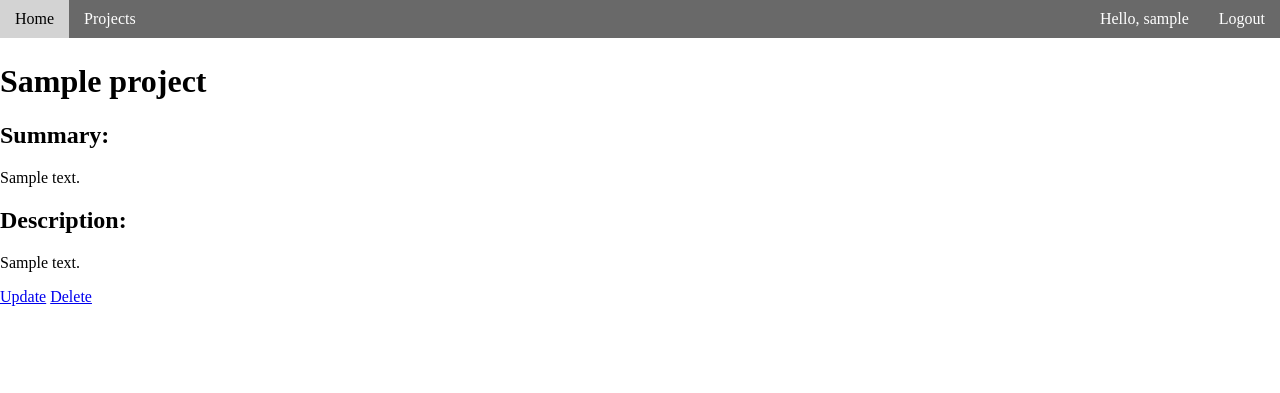
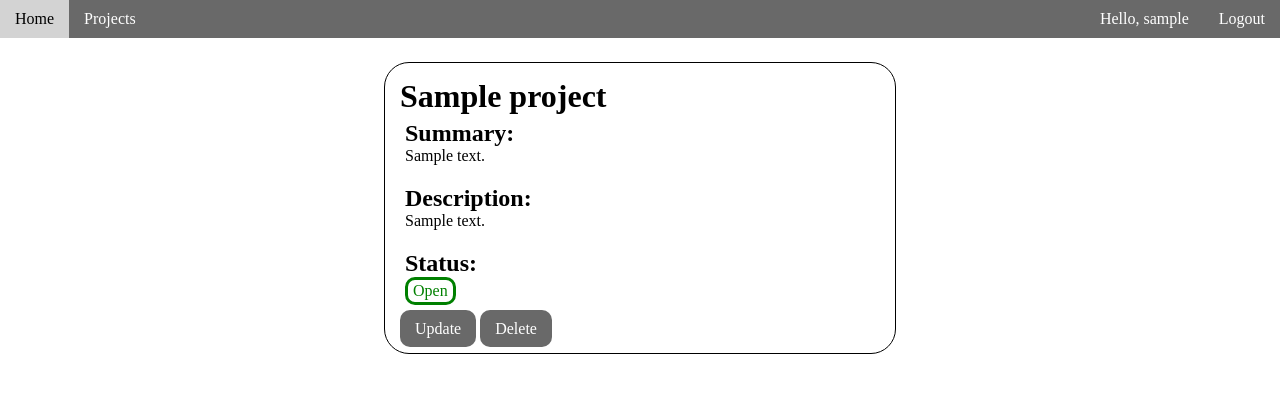
Before and after one commit to ABKeyes/IssueTrackerApplication, a Django app: page /projects/00000000-0000-0000-0000-000000000001/ in a window 1280 px wide. Shown: the top 393 px of the page. Run offline with Django 4.2, Linux system fonts and the light colour scheme; a user stored in the database is signed in; tables that the repository leaves empty hold one stand-in row (values such as "Sample post").

Commit message:
Updated html and css of many pages.

```diff
--- a/src/projects/static/css/project.css
+++ b/src/projects/static/css/project.css
@@ -1,21 +1,28 @@
-.project-container {
-}
-
 .project-field-label {
     display: block;
 }
 
 .project-list {
     justify-content: center;
+    margin-bottom: 20px;
 }
 
-.project-list a {
+.project-container {
+    margin-left: auto;
+    margin-right: auto;
+    width: 40%;
+}
+
+.project-container a, .submit {
     text-align: center;
     padding: 10px 15px;
     background-color: dimgrey;
-    max-width: 50px;
     margin-top: 10px;
     margin-bottom: 10px;
+    color: white;
+    text-decoration: none;
+    border-radius: 10px;
+    border: hidden;
 }
 
 .project-input {
@@ -24,36 +31,45 @@
 
 .project-field {
     display: block;
+    padding: 5px;
+    margin-bottom: 10px;
 }
 
 .status-closed {
     color: red;
-    border: 1px solid red;
+    border-color: red;
 }
 
 .status-open {
     color: green;
-    border: 1px solid green;
+    border-color: green;
 }
 
 .status-dis {
-    color: yellow;
-    border: 1px solid green;
-
+    color: #b0c4de;
+    border-color: #b0c4de;
 }
 
 .status-closed, .status-open, .status-dis {
     width: fit-content;
+    border: 3px solid;
+    padding: 2px 5px;
+    border-radius: 10px;
 }
 
 .project {
     display: block;
+    margin-top: 20px;
     margin-bottom: 20px;
+    border: 1px solid;
+    border-radius: 25px;
+    padding: 15px;
 }
-.project h2 {
+.project h1, h2, h3 {
     margin-top: 0;
     margin-bottom: 0;
 }
+
 .error {
     color: red;
 }
--- a/src/projects/templates/projects/project_details.html
+++ b/src/projects/templates/projects/project_details.html
@@ -1,11 +1,33 @@
 {% extends 'layout/base.html' %}
 
 {% block content %}
-<h1>{{project.name}}</h1>
-<h2>Summary:</h2>
-<p>{{project.summary}}</p>
-<h2>Description:</h2>
-<p>{{project.description}}</p>
-<a href="{{ project.get_update_url }}">Update</a>
-<a href="{{ project.get_delete_url }}">Delete</a>
+{% load static %}
+<link rel="stylesheet" href="{% static '/css/project.css' %}" />
+<div class="project-container">
+    <div class="project">
+        <h1>{{project.name}}</h1>
+        <div class="project-field">
+            <h2>Summary:</h2>
+            {{project.summary}}
+        </div>
+        <div class="project-field">
+            <h2>Description:</h2>
+            {{project.description}}
+        </div>
+        <div class="project-field">
+            <h2>Status:</h2>
+            {% if project.status == 'Closed' %}
+            <div class="status-closed">
+            {% elif project.status == 'Open' %}
+            <div class="status-open">
+            {% else %}
+            <div class="status-dis">
+            {% endif %}
+                {{ project.status }}
+            </div>
+        </div>
+        <a href="{{ project.get_update_url }}">Update</a>
+        <a href="{{ project.get_delete_url }}">Delete</a>
+    </div>
+</div>
 {% endblock %}
--- a/src/projects/urls.py
+++ b/src/projects/urls.py
@@ -1,4 +1,5 @@
 from django.urls import path
+from django.urls.conf import include
 
 
 from .views import (
@@ -16,4 +17,5 @@ urlpatterns=[
     path('<uuid:project_id>/', project_details_view, name='project-details'),
     path('<uuid:project_id>/update/', project_update_view, name='project-update'),
     path('<uuid:project_id>/delete', project_delete_view, name='project-delete'),
+    path('<uuid:project_id/issues/', include('issues.urls')),
     ]
--- a/src/projects/views.py
+++ b/src/projects/views.py
@@ -19,6 +19,13 @@ def project_list_view(request):
     context = {}
     return render(request, "projects/project_list.html", context)
 
+def check_ownership(obj, request):
+    print(obj.user)
+    print(request.user)
+    if obj.user == request.user:
+        return True
+    print("User is not the owner of this project,")
+    return False
 
 @login_required()
 def project_create_view(request):
@@ -50,6 +57,10 @@ def project_create_view(request):
 def project_update_view(request, project_id):
 
     obj = get_object_or_404(Project, id=project_id)
+
+    if check_ownership(obj, request) == False:
+        return redirect('home')
+
     form = ProjectForm(request.POST or None, instance=obj)
     context = {
         "form": form ,
@@ -74,6 +85,9 @@ def project_details_view(request, project_id):
 
     obj = get_object_or_404(Project, id=project_id)
 
+    if not check_ownership(obj, request):
+        return redirect('home')
+
     context = {
         "project": obj
         }
@@ -84,8 +98,10 @@ def project_details_view(request, project_id):
 @login_required()
 def project_delete_view(request, project_id):
 
-    obj = get_object_or_404(Project, id=project_id, user=request.user)
-    print(obj)
+    obj = get_object_or_404(Project, id=project_id)
+
+    if check_ownership(obj, request) == False:
+        return redirect('home')
 
     if request.method == "POST":
         print("Deleteing")
--- a/src/users/static/css/users.css
+++ b/src/users/static/css/users.css
@@ -32,6 +32,9 @@ h1 {
     text-align: left;
 
 }
+a {
+    color: white;
+}
 
 .error {
     color: orangered;
```
Also changed, not shown: src/projects/templates/projects/project_create.html (+9 -7 lines), src/projects/templates/projects/project_delete.html (+7 -6 lines), src/projects/templates/projects/project_list.html (+21 -10 lines), src/users/forms.py (+8 -4 lines).
